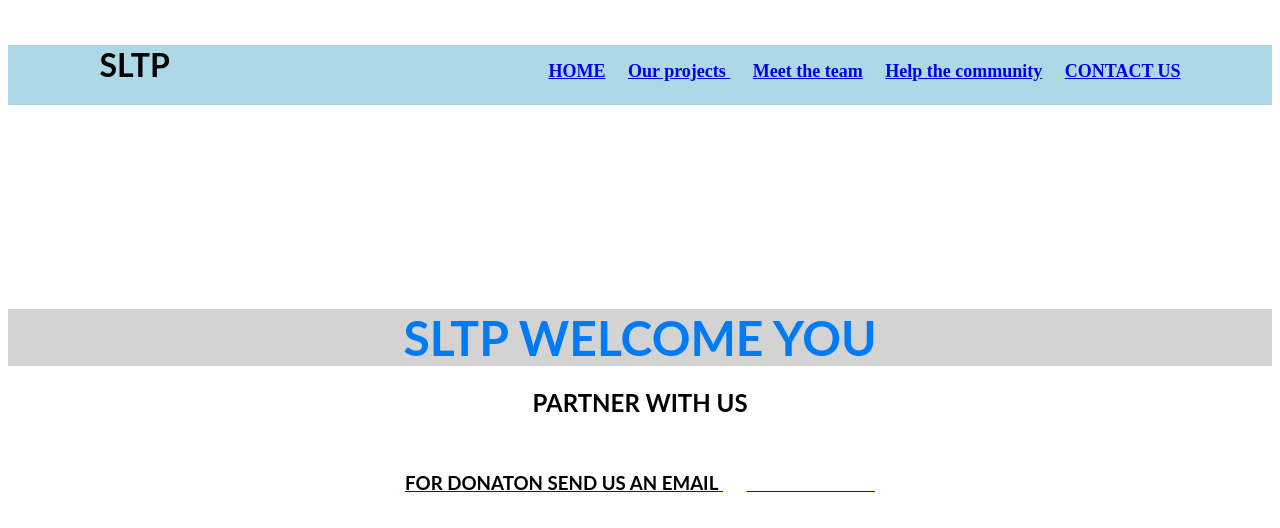
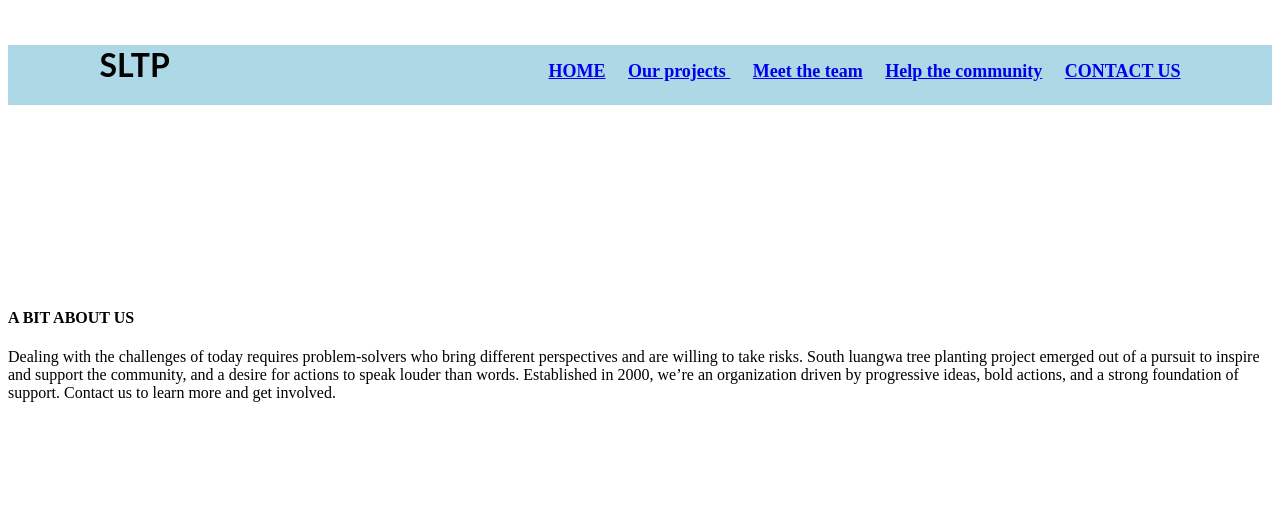
Before and after one commit to Simonmbewe/southluangwatreeplantingproject, a plain HTML site: page index.html in a window 1280 px wide. Drawn offline with Linux system fonts and the light colour scheme.

Commit message:
Update index.html

```diff
--- a/index.html
+++ b/index.html
@@ -24,26 +24,10 @@
 		</font>
 	</h3>
 	<br /><br /><br /><br /><br /><br /><br /><br /><br /><br />
-	<h1 align="center">
-		<div style="background:LIGHTGRAY;">
-		<font face="Lato" color="#017bf5" size="7">
-			SLTP WELCOME YOU
-		</font>
-	</h1>
-	<h3 align="center">
-		<font face="Lato" color="#000" size="5">
-			PARTNER WITH US
-		</font>
-	</h3>
-	<br />
-	<h3 align="center">
-	<a href="#">
-		<font face="Lato" color="#000">FOR DONATON SEND US AN EMAIL</font>
-	</a>&nbsp;&nbsp;&nbsp;&nbsp;
-	<a href="#">
-		<font face="Lato" color="#fff">SUBSCRIBE US</font>
-	</a>
-	</h3>
-</body>
-</html>
-</div>
+	<h4>A BIT ABOUT US</h4>
+ <p1>
+Dealing with the challenges of today requires problem-solvers who bring different perspectives and are willing to take risks.
+	 South luangwa tree planting project emerged out of a pursuit to inspire and support the community, and a desire for actions to	speak louder than words.
+	 Established in 2000, we’re an organization driven by progressive ideas, bold actions, and a strong foundation of support. Contact us to learn more and get involved.
+
+ </p1>
```
